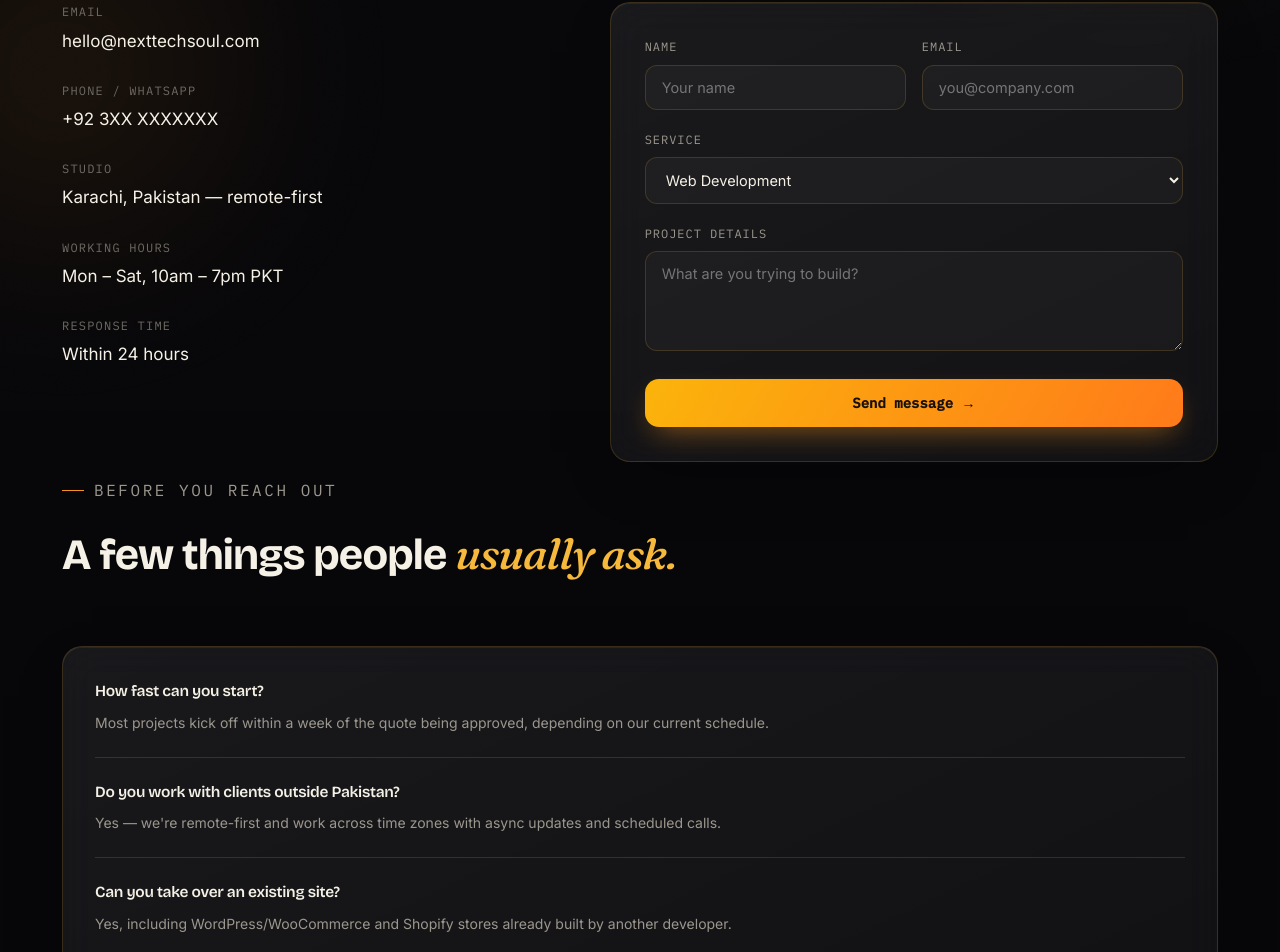
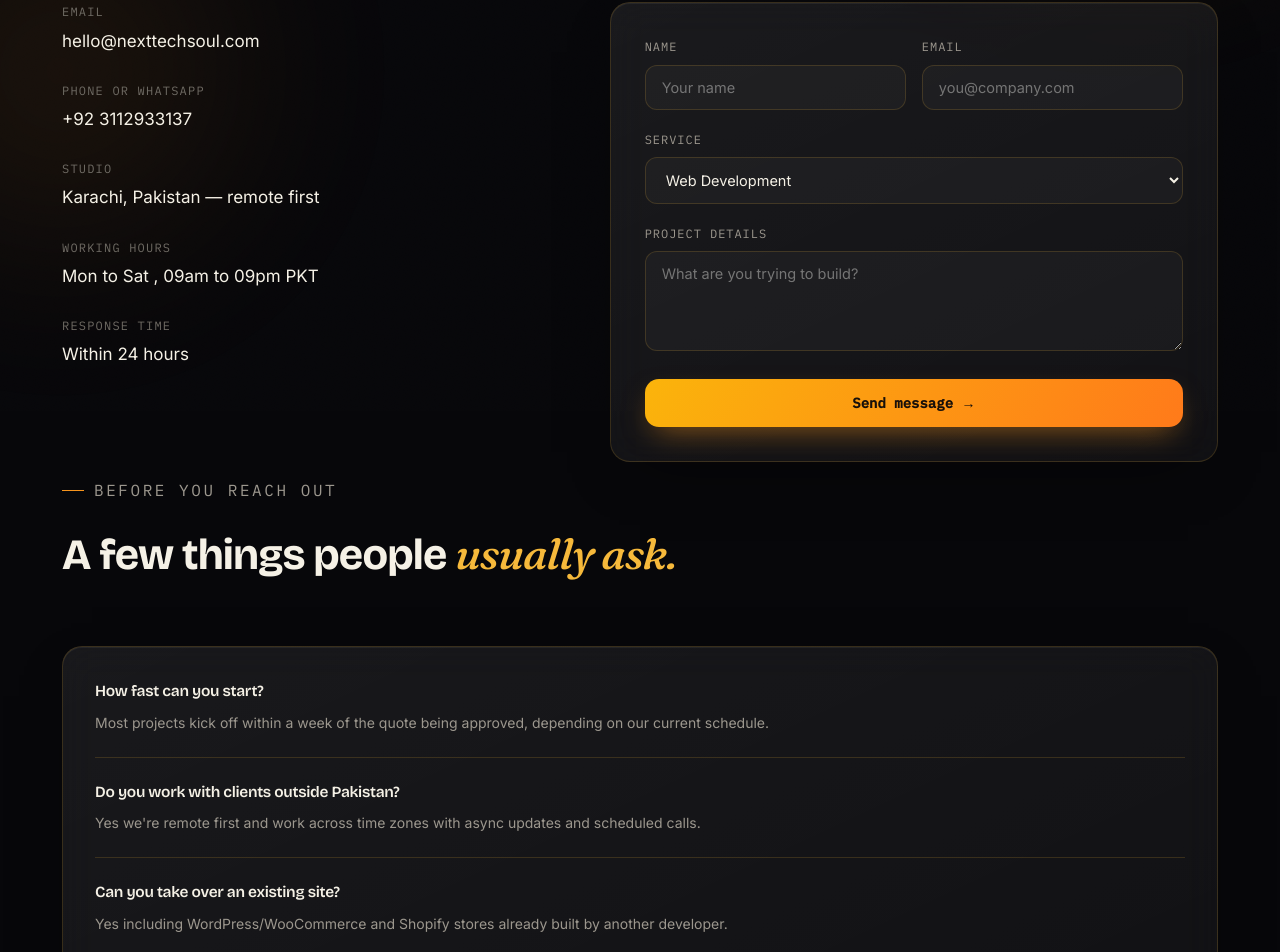
Before and after one commit to We-Are-Programmers/NTS, a Next.js app: page /contact in a window 1280 px wide. Shown: the part 389-1341 px from the top of the page. Built offline with nearby package versions, Linux system fonts and the light colour scheme.

Commit message:
New Update

```diff
--- a/src/app/contact/page.tsx
+++ b/src/app/contact/page.tsx
@@ -33,16 +33,16 @@ export default function Contact() {
               <div className="value">hello@nexttechsoul.com</div>
             </div>
             <div className="item">
-              <div className="label">Phone / WhatsApp</div>
-              <div className="value">+92 3XX XXXXXXX</div>
+              <div className="label">Phone or WhatsApp</div>
+              <div className="value">+92 3112933137</div>
             </div>
             <div className="item">
               <div className="label">Studio</div>
-              <div className="value">Karachi, Pakistan — remote-first</div>
+              <div className="value">Karachi, Pakistan — remote first</div>
             </div>
             <div className="item">
               <div className="label">Working hours</div>
-              <div className="value">Mon – Sat, 10am – 7pm PKT</div>
+              <div className="value">Mon to  Sat , 09am to 09pm PKT</div>
             </div>
             <div className="item">
               <div className="label">Response time</div>
@@ -75,21 +75,21 @@ export default function Contact() {
           <div className="faq-item">
             <h3>Do you work with clients outside Pakistan?</h3>
             <p>
-              Yes — we're remote-first and work across time zones with async
+              Yes we're remote first and work across time zones with async
               updates and scheduled calls.
             </p>
           </div>
           <div className="faq-item">
             <h3>Can you take over an existing site?</h3>
             <p>
-              Yes, including WordPress/WooCommerce and Shopify stores already
+              Yes including WordPress/WooCommerce and Shopify stores already
               built by another developer.
             </p>
           </div>
           <div className="faq-item">
             <h3>Do you offer ongoing support after launch?</h3>
             <p>
-              Yes — monthly maintenance plans are available for updates, backups
+              Yes monthly maintenance plans are available for updates, backups
               and small changes.
             </p>
           </div>
```
